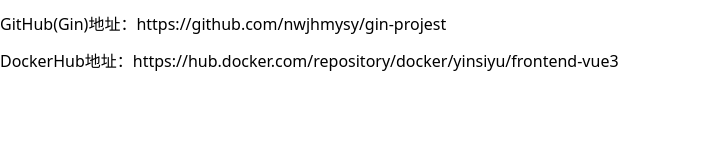
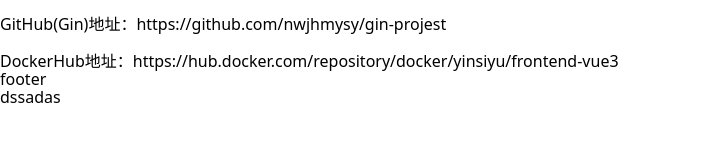
Before and after one commit to nwjhmysy/yugod-frontend, a Vue app: page / in a window 1280 px wide. Shown: the part 202-344 px from the top of the page, without its empty margins (0-727 px from the left). Built offline with nearby package versions, Linux system fonts and the light colour scheme.

Commit message:
添加宽度检测

```diff
--- a/src/App.vue
+++ b/src/App.vue
@@ -1,11 +1,7 @@
-<script setup lang="ts">
-import { RouterView } from 'vue-router'
-</script>
+<script setup lang="ts"></script>
 
 <template>
-  <div class="w-full">
-    <router-view />
-  </div>
+  <router-view />
 </template>
 
 <style scoped></style>
--- a/src/components/layout/BaseLayout.vue
+++ b/src/components/layout/BaseLayout.vue
@@ -1,13 +1,15 @@
 <script setup lang="ts">
-import TurnLangButton from '../atoms/TurnLangButton.vue'
+import useIsSP from '@/hooks/useIsSP'
+import TurnLangButton from '@/components/atoms/TurnLangButton.vue'
 import { useLangStore } from '@/stores/lang'
 
 const { moveTo } = useLangStore()
+const { isSP } = useIsSP()
 </script>
 
 <template>
   <!-- nav -->
-  <div>
+  <div class="w-full">
     <nav>
       <button
         class="p-2 bg-cyan-700"
@@ -31,12 +33,13 @@
       </button>
     </nav>
   </div>
-  <!-- body -->
+  <!-- view -->
   <div>
     <router-view />
   </div>
   <!-- footer -->
-  <div></div>
+  <div>footer</div>
+  <p>{{ isSP ? 'aaaaa' : 'dssadas' }}</p>
   <TurnLangButton />
 </template>
 
--- /dev/null
+++ b/src/hooks/useIsSP.ts
@@ -0,0 +1,21 @@
+import { onMounted, onBeforeUnmount, ref } from 'vue'
+
+const useIsSP = (spWidth = 500) => {
+  const isSP = ref(window.innerWidth <= spWidth)
+  const handleResize = () => {
+    isSP.value = window.innerWidth <= spWidth
+  }
+  onMounted(() => {
+    // 添加窗口大小变化时的监听器
+    window.addEventListener('resize', handleResize)
+  })
+  onBeforeUnmount(() => {
+    // 在组件销毁前移除监听器
+    window.removeEventListener('resize', handleResize)
+  })
+  return {
+    isSP
+  }
+}
+
+export default useIsSP
```
